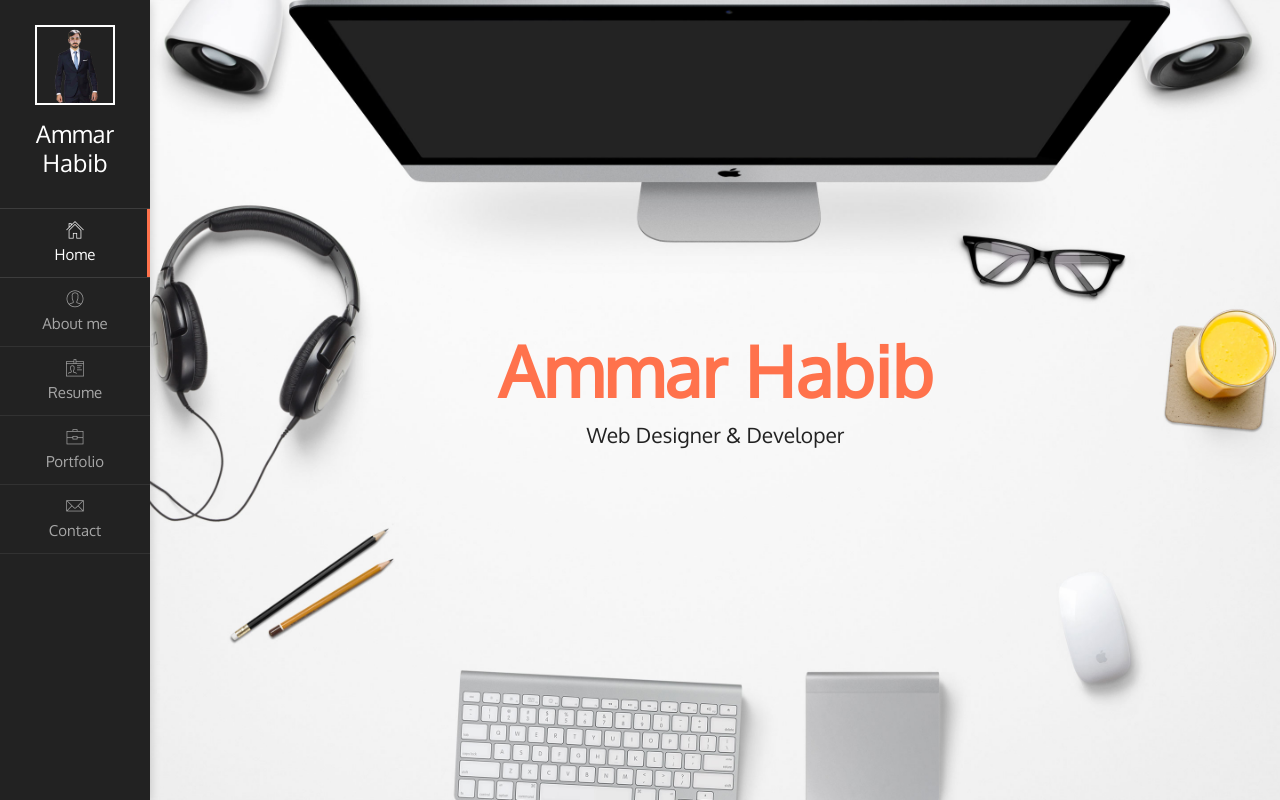
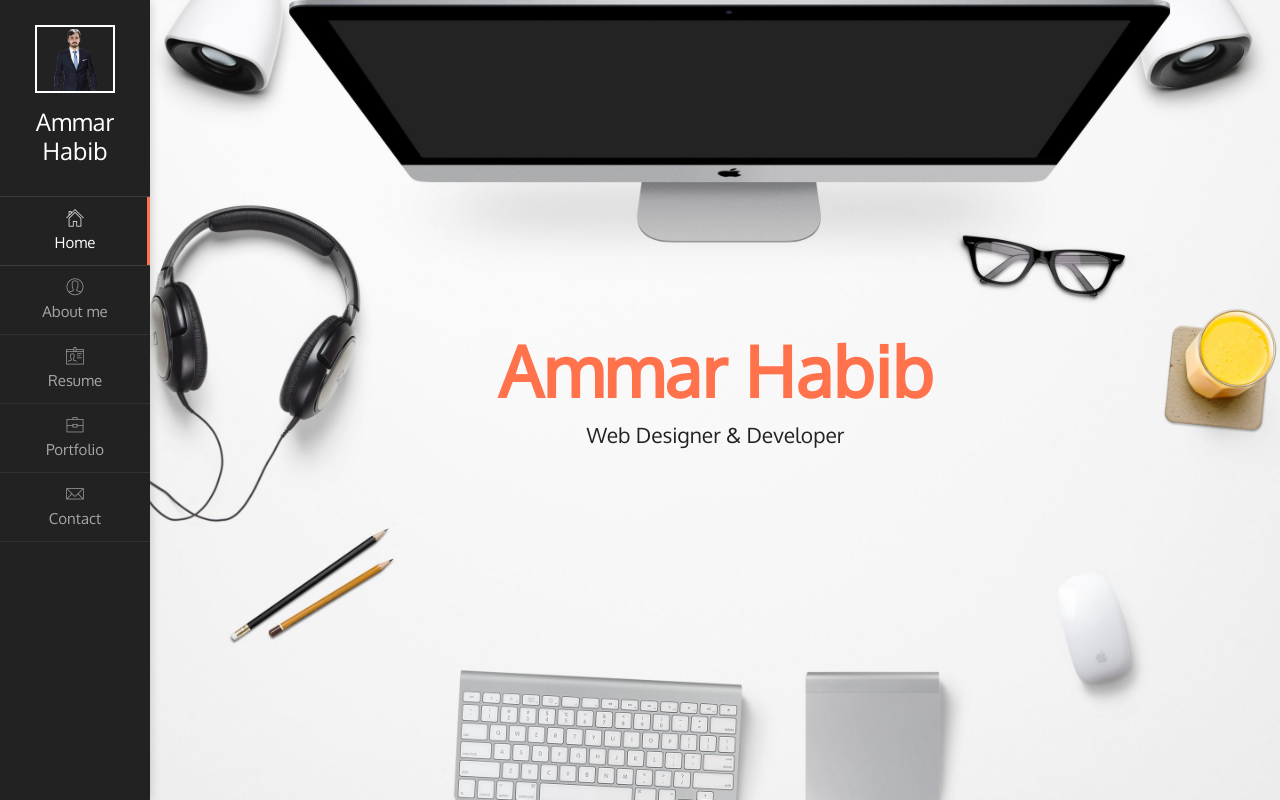
Before and after one commit to ammar-habib/about-me, a PHP site: page / in a window 1280 px wide. Run offline with PHP 8.4, Linux system fonts and the light colour scheme.

Commit message:
new content

```diff
--- a/css/main-red.css
+++ b/css/main-red.css
@@ -37,11 +37,6 @@
 /* Google fonts */
 /*@import url("http://fonts.googleapis.com/css?family=PT+Sans:400,700,400italic,700italic|Oxygen:300,400,700");
 */
-
-@font-face {
-    font-family: ;
-    src: url('../fonts/Oxygen-Regular.ttf');
-}
 @font-face {
     font-family: PT Sans;
     src: url('../fonts/PT_Sans-Web-Regular.ttf');
@@ -1284,7 +1279,7 @@ ul.social-links li:last-child a {
 
 .skills-info h4 {
   font-size: 0.8em;
-  line-height: 1.1em;
+  line-height: normal;
   position: relative;
   margin: 0 0 5px;
 }
--- a/index.php
+++ b/index.php
@@ -45,7 +45,7 @@
     <!-- Header -->
     <header id="site_header" class="header mobile-menu-hide header-color-dark">
         <div class="my-photo tilt-effect">
-            <img src="images/03-new.png" alt="image">
+            <img src="images/profile-half.png" alt="image">
         </div>
 
         <div class="site-title-block">
@@ -138,7 +138,7 @@
                         <div class="row">
                             <div class="col-sm-6 col-md-6 col-lg-4 subpage-block">
                                 <div class="my-photo-block tilt-effect">
-                                    <img src="images/03-new.png" alt="">
+                                    <img src="images/profile-half.png" alt="">
                                 </div>
                             </div>
 
@@ -477,10 +477,6 @@
                                     <div class="skill-container">
                                         <div class="skill-percentage skill-4"></div>
                                     </div>
-                                    <h4>Front End Development & Designing</h4>
-                                    <div class="skill-container">
-                                        <div class="skill-percentage skill-4"></div>
-                                    </div>
                                     <h4>Responsive Web Layout, Cross Browser Compatibility, pixel perfection</h4>
                                     <div class="skill-container">
                                         <div class="skill-percentage skill-4"></div>
@@ -488,6 +484,10 @@
                                     <h4>WC3 Validation, Code Quality, Technical Capability</h4>
                                     <div class="skill-container">
                                         <div class="skill-percentage skill-4"></div>
+                                    </div>
+                                    <h4>Testing and Debugging</h4>
+                                    <div class="skill-container">
+                                        <div class="skill-percentage skill-5"></div>
                                     </div>
                                 </div>
 
@@ -515,7 +515,7 @@
                                         <div class="skill-percentage skill-3"></div>
                                     </div>
 
-                                    <h4>React.js, Vue.js</h4>
+                                    <h4>React.JS, Vue.JS, Angular JS</h4>
                                     <div class="skill-container">
                                         <div class="skill-percentage skill-3"></div>
                                     </div>
@@ -539,16 +539,12 @@
                                     <div class="skill-container">
                                         <div class="skill-percentage skill-4"></div>
                                     </div>
-                                    <h4>Testing and Debugging</h4>
-                                    <div class="skill-container">
-                                        <div class="skill-percentage skill-5"></div>
-                                    </div>
                                 </div>
                             </div>
                             <div class="row">
                                 <div class="col-sm-12 col-md-12">
                                     <div class="download-cv-block">
-                                        <a class="button" target="_blank" href="#">Download CV</a>
+                                        <a class="button" target="_blank" href="https://www.visualcv.com/ammarhabib">Download CV</a>
                                     </div>
                                 </div>
                             </div>
```
Also changed, not shown: images/profile-half.png (added), images/profile.png (renamed from images/03-new.png).
